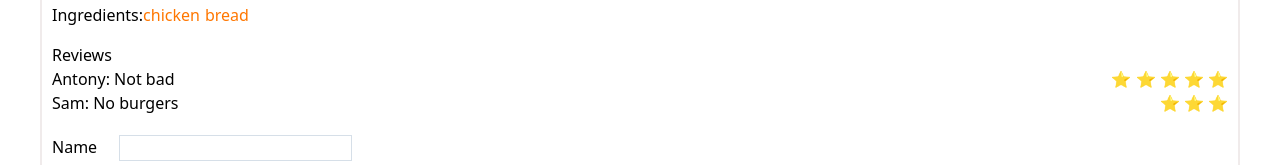
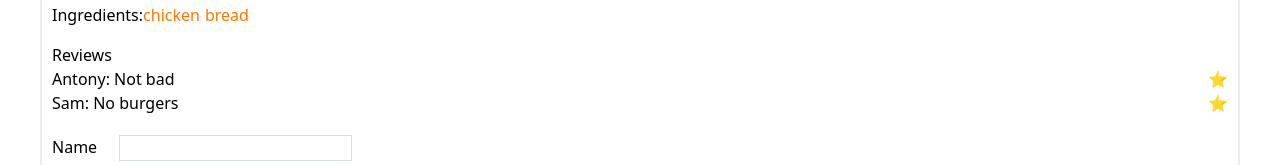
Before and after one commit to rain84/learn.javascript.ru-react, a React (Vite) app: page / in a window 1280 px wide. Shown: the part 475-640 px from the top of the page. Built offline with nearby package versions, Linux system fonts and the light colour scheme.

Commit message:
feat: ✨ added behavior to change rating for the <Rating> component

```diff
--- a/src/components/rating/component.tsx
+++ b/src/components/rating/component.tsx
@@ -1,12 +1,53 @@
+import clsx from 'clsx'
+import { useState } from 'react'
 import styles from './style.module.scss'
-import { TReview } from 'constants/restaurant.types'
 
-export const Rating = ({ rating }: TProps) => {
+export const Rating = ({
+  rating = 0,
+  canChange = false,
+  size,
+  onChange,
+}: TProps) => {
+  const [hoveredIndex, setHoveredIndex] = useState(-1)
+  const [isMouseOver, setIsMouseOver] = useState(false)
+
   return (
-    <span className={styles.root}>{Array(rating).fill('⭐️').join(' ')}</span>
+    <span
+      className={clsx(styles.root, canChange && styles.cursor_pointer)}
+      onMouseLeave={() => (setHoveredIndex(-1), setIsMouseOver(false))}
+      onMouseOver={() => setIsMouseOver(true)}
+    >
+      {Array(size)
+        .fill(0)
+        .map((_, index) => (
+          <span
+            key={index}
+            className={clsx(
+              styles.star,
+
+              // set class for the "rating"-star
+              (!canChange || (canChange && !isMouseOver)) &&
+                index < rating &&
+                styles.star_active,
+
+              // set class for the hovered-stars
+              canChange && index <= hoveredIndex && styles.star_active
+            )}
+            onMouseEnter={() => canChange && setHoveredIndex(index)}
+            onMouseLeave={() => canChange && setHoveredIndex(index - 1)}
+            onClick={() => canChange && onChange?.(index + 1)}
+          >
+            ⭐️
+          </span>
+        ))}
+    </span>
   )
 }
 
 type TProps = {
-  rating: TReview['rating']
+  rating: number
+  size: number
+  canChange?: boolean
+
+  onChange?: (rating: number) => void
 }
--- a/src/components/rating/style.module.scss
+++ b/src/components/rating/style.module.scss
@@ -1,3 +1,21 @@
 .root {
-    float: right;
+  float: right;
+  cursor: default;
 }
+
+.star {
+    filter: grayscale(1);
+    transition-property: all;
+    cursor: inherit;
+
+  &:not(:last-child) {
+    margin-right: 4px;
+  }
+
+  &_active {
+    filter: grayscale(0);
+  }
+}
+.cursor_pointer {
+    cursor: pointer;
+  }
```
